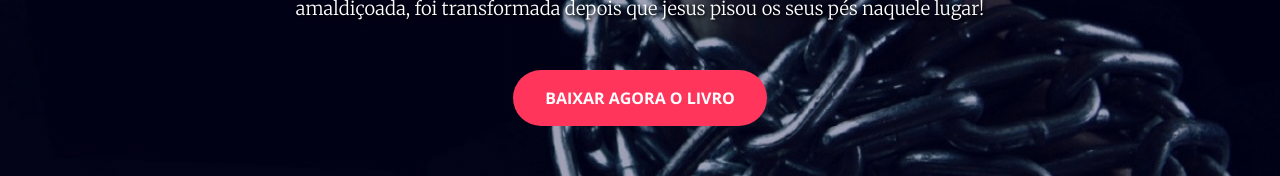
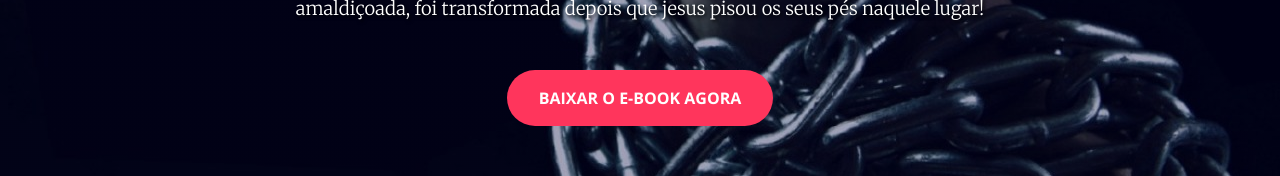
Before and after one commit to felipe-alves-frozino/felipe-alves-frozino.github.io, a plain HTML site: page index.html in a window 1280 px wide. Shown: the part 461-637 px from the top of the page. Drawn offline with nearby package versions, Linux system fonts and the light colour scheme; files whose address does not match are found by name.

Commit message:
Update index.html

```diff
--- a/index.html
+++ b/index.html
@@ -48,7 +48,7 @@
 <p class="text-faded mb-5 sombra" style="color: #ffffff;"><br />
     Nesse livro serão revelados chaves e enigmas escondidos por trás da história "O endemoninhado gadareno" nas escrituras.  Entenda como Gadara, cidade amaldiçoada, foi transformada depois que jesus pisou os seus pés naquele lugar!<br />
 </p>
-                <div></div><a class="btn btn-primary btn-xl js-scroll-trigger" role="button" href="#services">Baixar agora o livro</a></div>
+                <div></div><a class="btn btn-primary btn-xl js-scroll-trigger" role="button" href="#services">Baixar o E-book agora</a></div>
         </div>
     </header>
     <section id="about" class="bg-primary">
```
